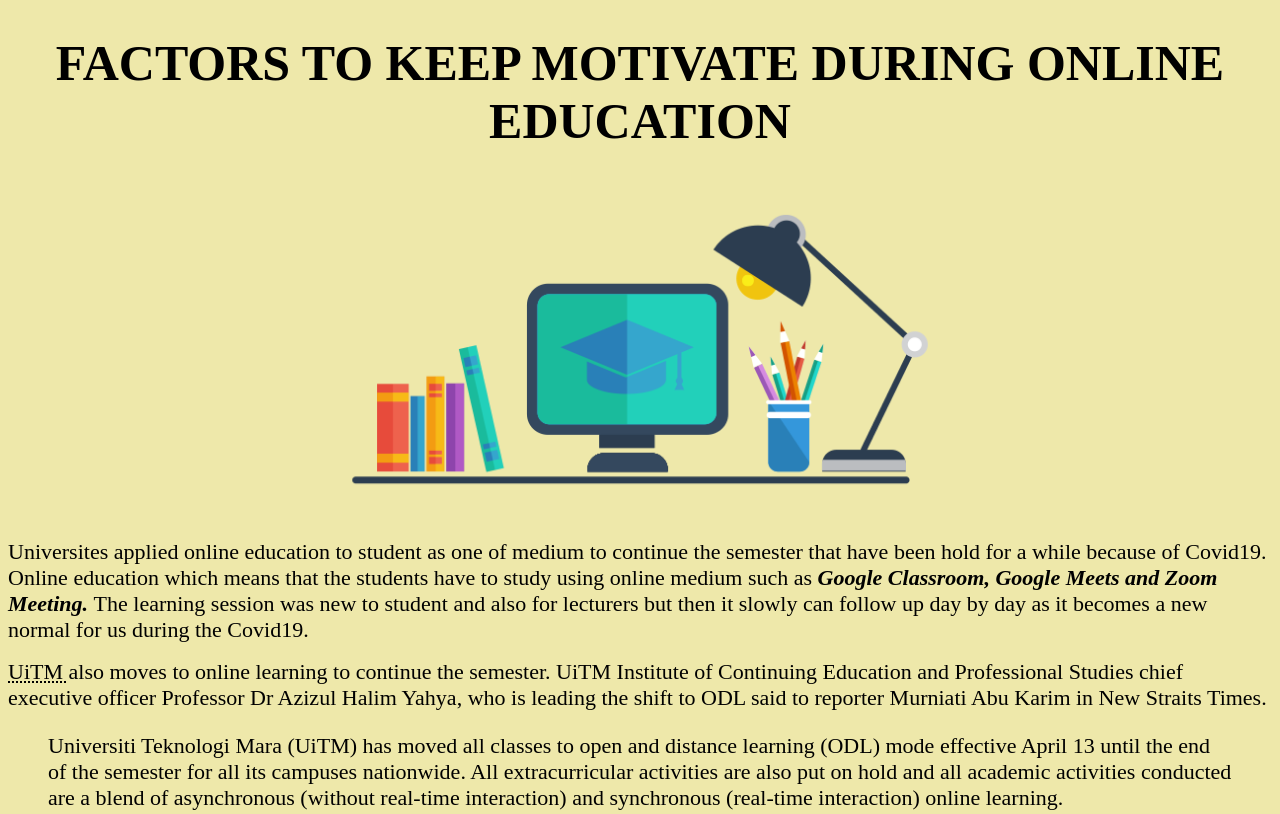
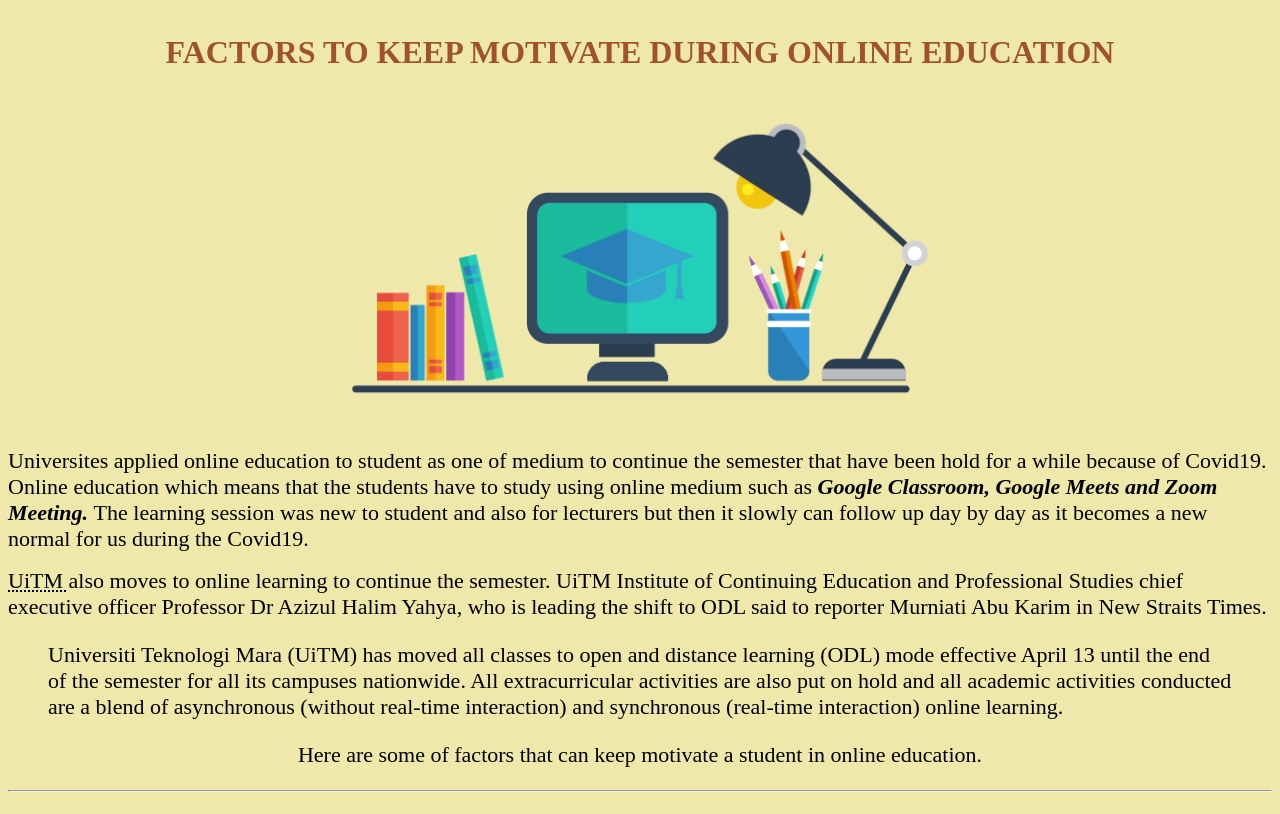
Before and after one commit to sitinurzahirah/motivation, a plain HTML site: page index.html in a window 1280 px wide. Shown: the top 814 px of the page. Drawn offline with Linux system fonts and the light colour scheme.

Commit message:
Update index.html

```diff
--- a/index.html
+++ b/index.html
@@ -10,7 +10,7 @@
 <body>
 <body bgcolor="#EEE8AA">
 
-<center> <h1 style="font-size: 50px;"> FACTORS TO KEEP MOTIVATE DURING ONLINE EDUCATION </h1> </center>
+<center> <h1 style="font-size: 50px;"> <h1 style="color: #A0522D;"> FACTORS TO KEEP MOTIVATE DURING ONLINE EDUCATION </h1> </center>
 <br>
 <center> <img src="image/screen.png" height="300px"> </center>
 <br>
```
